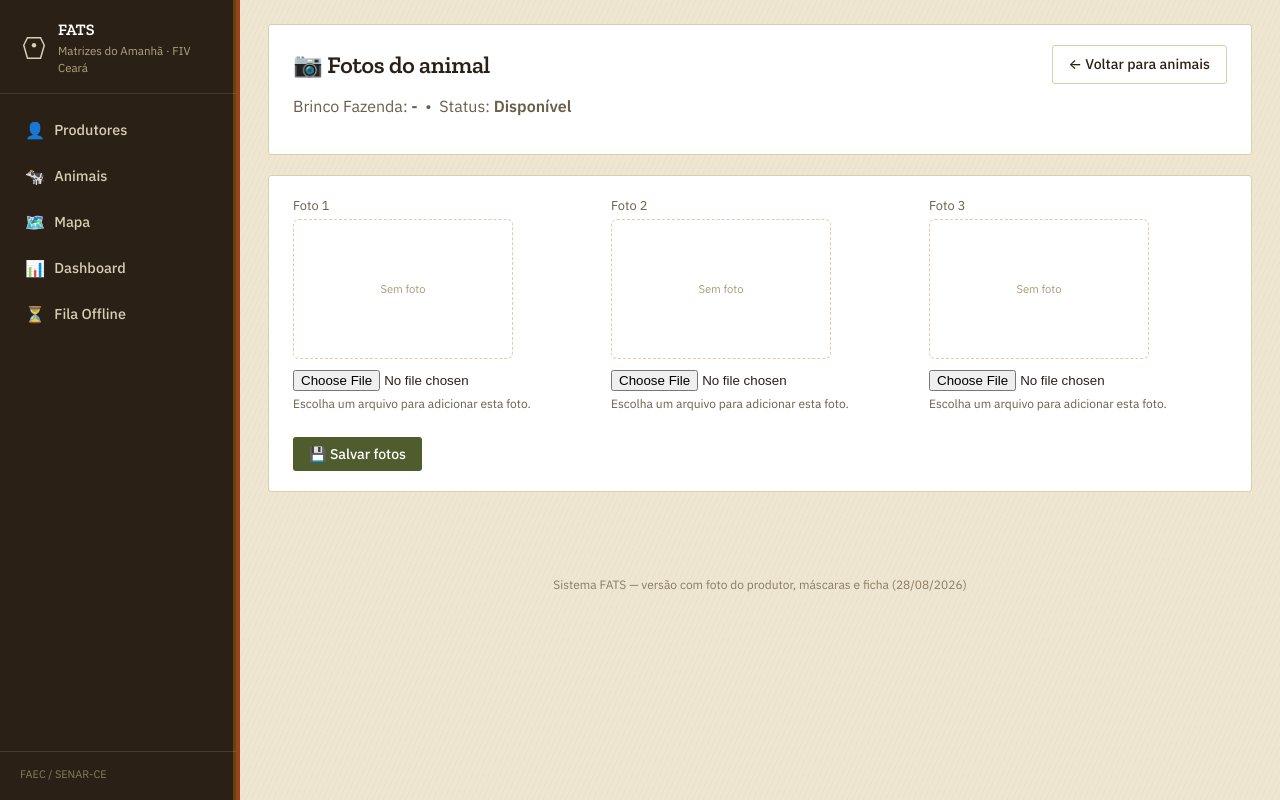
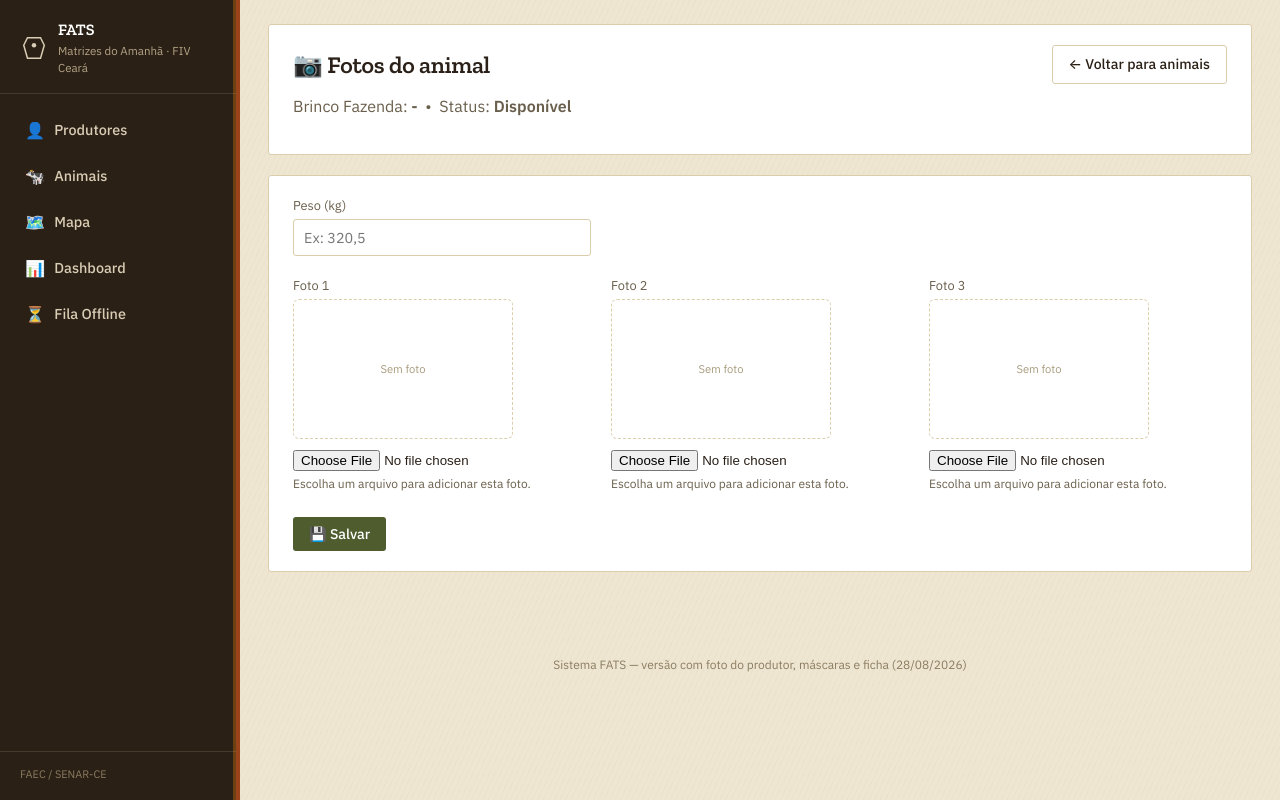
Before and after one commit to parceriasfaec-cyber/fats_faec, a Flask app: template templates/fotos_animal.html in a window 1280 px wide. Run offline with Flask 3, Linux system fonts and the light colour scheme; the template is opened without the code that fills it, so the values that code supplies are empty; some libraries are stand-ins or nearby versions.

Commit message:
Adiciona campo de peso do animal

```diff
--- a/app.py
+++ b/app.py
@@ -750,16 +750,21 @@ def fotos_animal(aid):
                 urls_para_excluir.append(animal[campo])
                 novas_urls[campo] = None
 
-        if novas_urls:
-            set_clause = ", ".join(f"{c} = ?" for c in novas_urls)
+        campos_para_salvar = dict(novas_urls)
+        peso = request.form.get("peso", "").strip()
+        if peso != (animal["peso"] or ""):
+            campos_para_salvar["peso"] = peso or None
+
+        if campos_para_salvar:
+            set_clause = ", ".join(f"{c} = ?" for c in campos_para_salvar)
             conn.execute(
                 f"UPDATE animais SET {set_clause}, atualizado_em = now() WHERE id = ?",
-                list(novas_urls.values()) + [aid],
+                list(campos_para_salvar.values()) + [aid],
             )
             conn.commit()
             for url in urls_para_excluir:
                 excluir_arquivo(url)
-            flash("Foto(s) do animal atualizada(s) com sucesso.", "success")
+            flash("Dados do animal atualizados com sucesso.", "success")
         conn.close()
         return redirect(url_for("fotos_animal", aid=aid))
 
--- a/database.py
+++ b/database.py
@@ -132,6 +132,7 @@ CREATE TABLE IF NOT EXISTS "FIV".animais (
 
     brinco_faec TEXT,      -- numero sequencial do brinco FAEC (ex: "0001")
     brinco_fazenda TEXT,   -- identificacao do brinco na fazenda (ex: "V 1452")
+    peso TEXT,             -- peso do animal em kg (ex: "320,5")
 
     foto_1 TEXT,
     foto_2 TEXT,
@@ -150,6 +151,11 @@ CREATE TABLE IF NOT EXISTS "FIV".animais (
 
 CREATE INDEX IF NOT EXISTS idx_animais_produtor ON "FIV".animais(produtor_id);
 CREATE INDEX IF NOT EXISTS idx_animais_status ON "FIV".animais(status);
+
+-- Migracao: garante a coluna peso em bancos que ja tinham a tabela
+-- animais criada antes desta mudanca (CREATE TABLE IF NOT EXISTS acima
+-- nao adiciona coluna em tabela que ja existe).
+ALTER TABLE "FIV".animais ADD COLUMN IF NOT EXISTS peso TEXT;
 """
 
 
--- a/supabase_schema.sql
+++ b/supabase_schema.sql
@@ -109,4 +109,8 @@ ALTER TABLE "FIV".produtores ADD COLUMN IF NOT EXISTS car TEXT;
 ALTER TABLE "FIV".produtores ADD COLUMN IF NOT EXISTS latitude TEXT;
 ALTER TABLE "FIV".produtores ADD COLUMN IF NOT EXISTS longitude TEXT;
 
+-- Adiciona o campo de peso na tabela de animais (rode este comando se
+-- a tabela FIV.animais já existia antes desta mudança).
+ALTER TABLE "FIV".animais ADD COLUMN IF NOT EXISTS peso TEXT;
+
 -- Pronto! A tabela FIV.produtores está criada e vazia, pronta para receber os dados.
--- a/templates/animais.html
+++ b/templates/animais.html
@@ -33,6 +33,7 @@
         <th class="col-principal nowrap">Foto</th>
         <th class="col-principal nowrap">Brinco FAEC</th>
         <th class="col-principal">Brinco Fazenda</th>
+        <th class="nowrap">Peso (kg)</th>
         <th>Status</th>
         <th class="col-principal">Produtor</th>
         <th class="actions">Ações</th>
@@ -52,6 +53,7 @@
         </td>
         <td class="nowrap">{{ a['brinco_faec'] }}</td>
         <td>{{ a['brinco_fazenda'] or '-' }}</td>
+        <td class="nowrap">{{ a['peso'] or '-' }}</td>
         <td>
           {% if a['status'] == 'alocado' %}
             <span class="flash success" style="display:inline-block; padding:2px 8px; margin:0;">Alocado</span>
--- a/templates/fotos_animal.html
+++ b/templates/fotos_animal.html
@@ -15,6 +15,13 @@
 
 <div class="card">
   <form method="post" enctype="multipart/form-data">
+    <div class="grid" style="grid-template-columns: repeat(3, 1fr); gap:20px; margin-bottom:20px;">
+      <div>
+        <label>Peso (kg)</label>
+        <input type="text" name="peso" class="decimal-digits" inputmode="decimal"
+               placeholder="Ex: 320,5" value="{{ animal['peso'] or '' }}">
+      </div>
+    </div>
     <div class="grid" style="grid-template-columns: repeat(3, 1fr); gap:20px;">
 
       {% for campo, rotulo in [('foto_1', 'Foto 1'), ('foto_2', 'Foto 2'), ('foto_3', 'Foto 3')] %}
@@ -47,7 +54,7 @@
 
     </div>
     <div class="form-actions">
-      <button class="btn btn-primary" type="submit">💾 Salvar fotos</button>
+      <button class="btn btn-primary" type="submit">💾 Salvar</button>
     </div>
   </form>
 </div>
```
